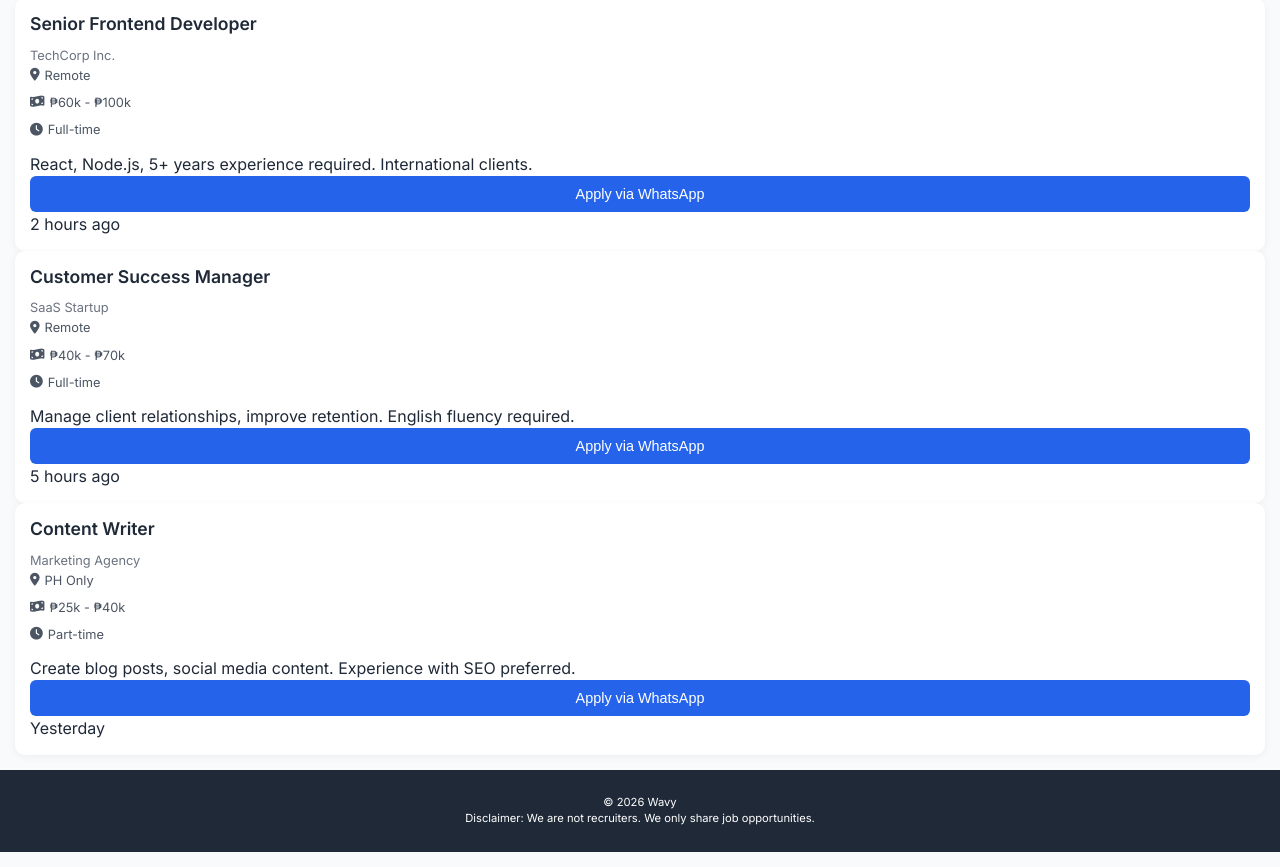
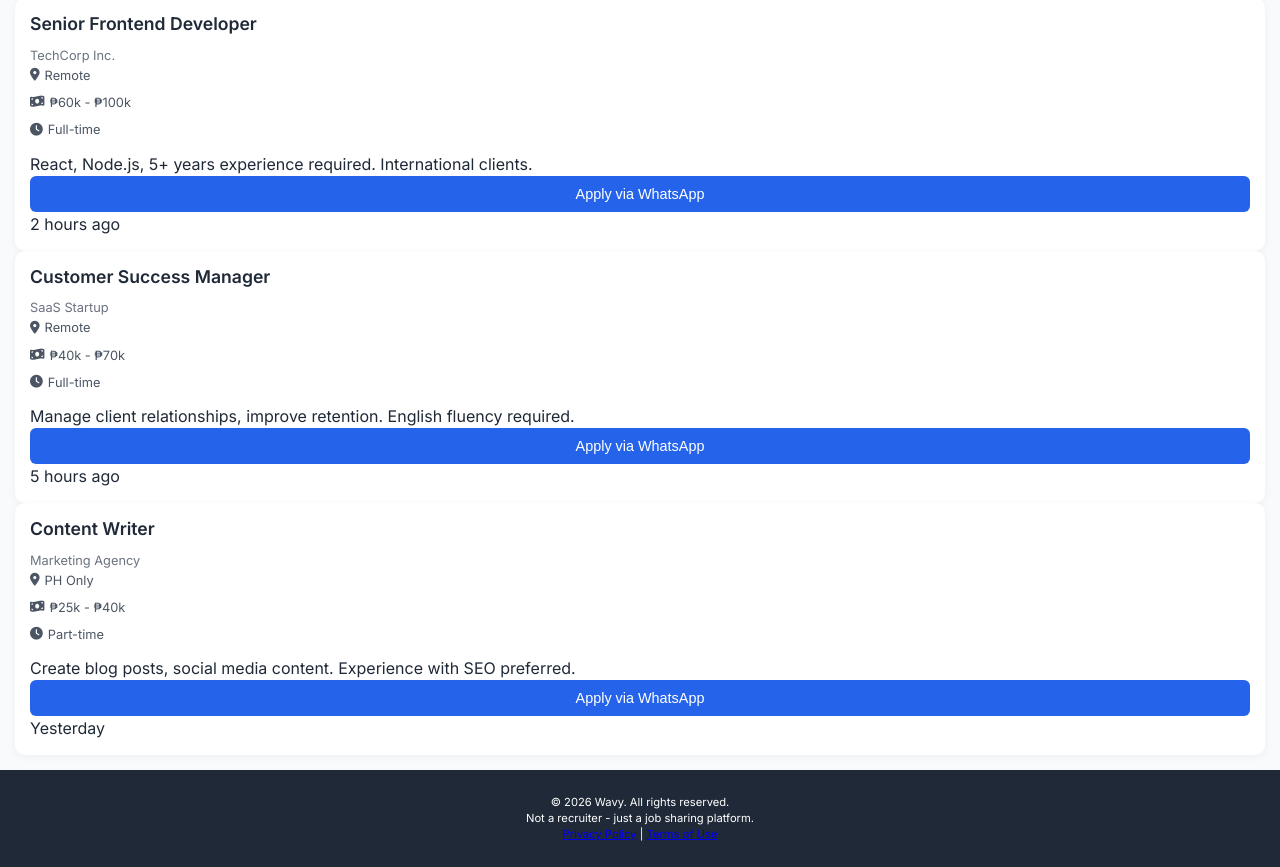
Before and after one commit to Okami1-tech/wavyjobs, a plain HTML site: page jobs.html in a window 1280 px wide. Shown: the part 170-1037 px from the top of the page. Drawn offline with Linux system fonts and the light colour scheme.

Commit message:
Enhance footer with privacy policy and terms links
Updated footer content to include privacy policy and terms of use links.

```diff
--- a/jobs.html
+++ b/jobs.html
@@ -94,8 +94,14 @@
     </main>
 
     <footer>
-        <p>&copy; 2026 Wavy </p>
-        <p>Disclaimer: We are not recruiters. We only share job opportunities.</p>
+    <p>&copy; 2026 Wavy. All rights reserved.</p>
+
+    <p>Not a recruiter - just a job sharing platform.</p>
+
+    <p>
+        <a href="/privacy-policy.html">Privacy Policy</a> |
+        <a href="/terms-of-use.html">Terms of Use</a>
+    </p>
     </footer>
 </body>
 </html>
```
